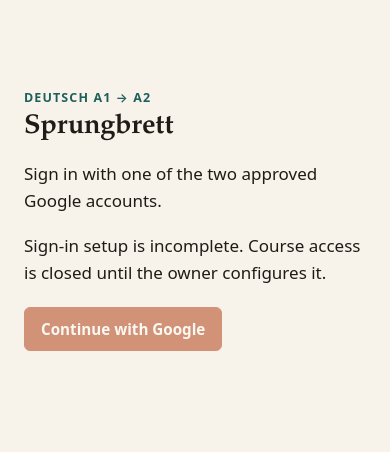
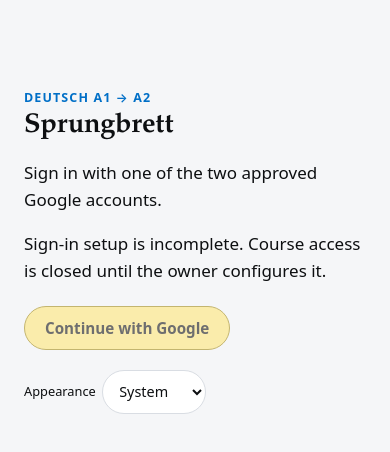
Before and after one commit to mehedi-hasan-2426/sprungbrett-deutsch, a Next.js app: page /signin in a window 390 px wide. Shown: the top 452 px of the page. Built offline with nearby package versions, Linux system fonts and the light colour scheme; no server answers.

Commit message:
Add light, dark and system appearance with new design tokens
Persist the appearance choice per device via a same-origin startup script, restyle buttons, navigation, cards and inputs with an accessible yellow/blue palette, and fix tablet header and sidebar layout.

```diff
--- a/pages/_document.tsx
+++ b/pages/_document.tsx
@@ -1,4 +1,5 @@
 import { Head, Html, Main, NextScript } from "next/document";
+import Script from "next/script";
 
 export default function Document() {
   return (
@@ -7,6 +8,7 @@
         <meta name="description" content="Practise German from A1 to A2 with instant feedback. No account, no tracking." />
         <meta name="color-scheme" content="light dark" />
         <meta name="referrer" content="no-referrer" />
+        <Script src="/appearance.js" strategy="beforeInteractive" defer={false} />
       </Head>
       <body>
         <Main />
--- a/pages/signin.tsx
+++ b/pages/signin.tsx
@@ -6,6 +6,7 @@
 import { authConfigured, authOptions } from "../src/server/auth.ts";
 import type { CourseSession } from "../src/server/auth.ts";
 import { canAccess } from "../src/lib/access.ts";
+import { AppearancePicker } from "../src/components/AppearancePicker.tsx";
 
 export default function SignIn({ configured, denied }: { configured: boolean; denied: boolean }) {
   const [pending, setPending] = useState(false);
@@ -29,6 +30,7 @@
       {denied ? <p role="alert">Access denied or sign-in failed. Only the two approved, verified Google accounts can enter.</p> : null}
       {failed ? <p role="alert">Sign-in could not start. Please try again.</p> : null}
       <button type="button" disabled={!configured || pending} onClick={login}>{pending ? "Opening Google..." : "Continue with Google"}</button>
+      <AppearancePicker />
     </main>
   );
 }
--- a/scripts/verify.mjs
+++ b/scripts/verify.mjs
@@ -16,7 +16,7 @@
 const read = (...parts) => readFileSync(join(ROOT, ...parts), "utf8");
 const walk = (dir) =>
   existsSync(dir) ? readdirSync(dir, { withFileTypes: true }).flatMap((e) => (e.isDirectory() ? walk(join(dir, e.name)) : [join(dir, e.name)])) : [];
-const sourceFiles = () => ["src", "pages", "scripts", "tests"].flatMap((d) => walk(join(ROOT, d))).filter((f) => /\.(ts|tsx|mjs|js)$/.test(f));
+const sourceFiles = () => ["src", "pages", "public", "scripts", "tests"].flatMap((d) => walk(join(ROOT, d))).filter((f) => /\.(ts|tsx|mjs|js)$/.test(f));
 
 function assert(condition, message) {
   if (!condition) throw new Error(message);
--- /dev/null
+++ b/src/components/AppearancePicker.tsx
@@ -0,0 +1,25 @@
+import { useSyncExternalStore } from "react";
+
+function subscribe(notify: () => void) {
+  window.addEventListener("sprungbrett:appearance-changed", notify);
+  return () => window.removeEventListener("sprungbrett:appearance-changed", notify);
+}
+
+function snapshot() {
+  const value = document.documentElement.dataset.appearance;
+  return value === "light" || value === "dark" ? value : "system";
+}
+
+export function AppearancePicker() {
+  const appearance = useSyncExternalStore(subscribe, snapshot, () => "system");
+  return (
+    <label className="appearance-picker">
+      <span>Appearance</span>
+      <select value={appearance} onChange={(event) => window.dispatchEvent(new CustomEvent("sprungbrett:appearance-set", { detail: event.target.value }))}>
+        <option value="system">System</option>
+        <option value="light">Light</option>
+        <option value="dark">Dark</option>
+      </select>
+    </label>
+  );
+}
--- a/src/components/Layout.tsx
+++ b/src/components/Layout.tsx
@@ -6,6 +6,7 @@
 import { Sidebar } from "./Sidebar.tsx";
 import { signOut } from "next-auth/react";
 import { useState } from "react";
+import { AppearancePicker } from "./AppearancePicker.tsx";
 
 const SYNC_LABEL = {
   loading: "Loading progress...", pending: "Save pending", saving: "Saving...",
@@ -61,6 +62,7 @@
           ))}
         </nav>
         <div className="account-actions">
+          <AppearancePicker />
           <Link className="save-state" href="/fortschritt" aria-live="polite">{SYNC_LABEL[syncStatus]}</Link>
           <button type="button" className="link" onClick={leave} disabled={leaving}>{leaving ? "Signing out..." : "Sign out"}</button>
         </div>
--- a/styles/app.css
+++ b/styles/app.css
@@ -1,58 +1,99 @@
-:root {
-  --bg: #f7f3ea;
-  --card: #fffdf8;
-  --fg: #1f1b16;
-  --muted: #6b6358;
-  --line: #e4dccd;
-  --accent: #b4441c;
-  --accent-fg: #fffdf8;
-  --teal: #1f5f5b;
-  --tint: #f1eadb;
-  --ok-bg: #e3efe4;
-  --ok-fg: #1d4f27;
-  --hint-bg: #fbf0d3;
-  --hint-fg: #5a4206;
-  --bad-bg: #f9e3dc;
-  --bad-fg: #7f2410;
-  --neutral-bg: #e6eeec;
-  --focus: #1f5f5b;
-  --serif: "Iowan Old Style", "Palatino Linotype", Palatino, "Book Antiqua", Georgia, serif;
+:root, :root[data-appearance="light"] {
+  --bg: #f5f6f8;
+  --card: #ffffff;
+  --fg: #0d0f11;
+  --muted: #575757;
+  --line: #d9dde3;
+  --accent: #0058a7;
+  --emph: #836a00;
+  --action: #ffe46d;
+  --action-hover: #ffd93d;
+  --action-fg: #000000;
+  --action-line: #9b8000;
+  --teal: #006fc7;
+  --tint: #eef1f5;
+  --ok-bg: #e3f3e8;
+  --ok-fg: #14532d;
+  --hint-bg: #fff6c8;
+  --hint-fg: #5a4500;
+  --bad-bg: #ffe5e0;
+  --bad-fg: #9b0000;
+  --neutral-bg: #e7f3ff;
+  --focus: #0086e5;
+  --glow: rgba(23, 158, 255, 0.35);
+  --raise: 0 1px 2px rgba(13, 15, 17, 0.06), 0 4px 16px rgba(13, 15, 17, 0.05);
+  --radius: 20px;
+  --serif: "Playfair Display", "Iowan Old Style", "Palatino Linotype", Palatino, "Book Antiqua", Georgia, serif;
   --sans: system-ui, -apple-system, "Segoe UI", Roboto, "Noto Sans", "Helvetica Neue", Arial, sans-serif;
   font-family: var(--sans);
-  color-scheme: light dark;
+  color-scheme: light;
 }
 
 @media (prefers-color-scheme: dark) {
   :root {
-    --bg: #16140f;
-    --card: #1f1c17;
-    --fg: #efe8dc;
-    --muted: #b0a698;
-    --line: #3a342b;
-    --accent: #e0784f;
-    --accent-fg: #16140f;
-    --teal: #7fc4bd;
-    --tint: #27231c;
-    --ok-bg: #1d3322;
-    --ok-fg: #cdeccf;
-    --hint-bg: #3a2f14;
-    --hint-fg: #f5e2a8;
-    --bad-bg: #44201a;
-    --bad-fg: #ffd4c6;
-    --neutral-bg: #1c2b29;
-    --focus: #7fc4bd;
+    --bg: #0d0f11;
+    --card: #161a1f;
+    --fg: #ffffff;
+    --muted: #b8c0ca;
+    --line: #2a323c;
+    --accent: #69c7ff;
+    --emph: #ffe46d;
+    --action: #ffe46d;
+    --action-hover: #fff0a8;
+    --action-fg: #000000;
+    --action-line: #ffe46d;
+    --teal: #69c7ff;
+    --tint: #1d242c;
+    --ok-bg: #12301f;
+    --ok-fg: #b8f0c8;
+    --hint-bg: #332a08;
+    --hint-fg: #ffe9a0;
+    --bad-bg: #3a0d10;
+    --bad-fg: #ffbbac;
+    --neutral-bg: #17222d;
+    --focus: #2aa6ff;
+    --glow: rgba(42, 166, 255, 0.55);
+    --raise: none;
+    color-scheme: dark;
   }
+}
+
+:root[data-appearance="dark"] {
+  --bg: #0d0f11;
+  --card: #161a1f;
+  --fg: #ffffff;
+  --muted: #b8c0ca;
+  --line: #2a323c;
+  --accent: #69c7ff;
+  --emph: #ffe46d;
+  --action: #ffe46d;
+  --action-hover: #fff0a8;
+  --action-fg: #000000;
+  --action-line: #ffe46d;
+  --teal: #69c7ff;
+  --tint: #1d242c;
+  --ok-bg: #12301f;
+  --ok-fg: #b8f0c8;
+  --hint-bg: #332a08;
+  --hint-fg: #ffe9a0;
+  --bad-bg: #3a0d10;
+  --bad-fg: #ffbbac;
+  --neutral-bg: #17222d;
+  --focus: #2aa6ff;
+  --glow: rgba(42, 166, 255, 0.55);
+  --raise: none;
+  color-scheme: dark;
 }
 
 * { box-sizing: border-box; }
 html { -webkit-text-size-adjust: 100%; }
 body { margin: 0; background: var(--bg); color: var(--fg); line-height: 1.6; font-size: 1.0625rem; }
 h1, h2, .lesson-num, .lesson-title, .side-num, .brand { font-family: var(--serif); font-weight: 600; letter-spacing: -0.01em; }
-h1 { font-size: 2.1rem; line-height: 1.15; margin: 0.25rem 0 0.75rem; }
+h1 { font-size: clamp(1.75rem, 1.3rem + 1.6vw, 2.5rem); line-height: 1.1; margin: 0.25rem 0 0.75rem; }
 h2 { font-size: 1.35rem; margin-top: 0; }
 h3 { font-size: 1.05rem; margin: 1.75rem 0 0.5rem; padding-top: 0.75rem; border-top: 1px solid var(--line); }
 a { color: var(--accent); text-underline-offset: 0.15em; }
-:focus-visible { outline: 3px solid var(--focus); outline-offset: 2px; }
+:focus-visible { outline: 2px solid var(--focus); outline-offset: 2px; box-shadow: 0 0 6px 3px var(--glow); }
 main[id], section[id], h3[id] { scroll-margin-top: 5rem; }
 
 .skip { position: absolute; left: -999px; }
@@ -60,17 +101,20 @@
 .sr-only { position: absolute; width: 1px; height: 1px; overflow: hidden; clip: rect(0 0 0 0); white-space: nowrap; }
 
 .top { display: flex; flex-wrap: wrap; gap: 0.5rem 1.5rem; align-items: center; padding: 0.7rem 1.25rem; border-bottom: 1px solid var(--line); background: var(--bg); position: sticky; top: 0; z-index: 5; }
-.top nav { display: flex; flex-wrap: wrap; gap: 0.25rem 1.1rem; flex: 1; }
-.top nav a { text-decoration: none; color: var(--fg); padding: 0.25rem 0; font-size: 0.95rem; border-bottom: 2px solid transparent; }
-.top nav a:hover { color: var(--accent); }
-.top nav a[aria-current="page"] { border-bottom-color: var(--accent); }
-.brand { font-size: 1.25rem; text-decoration: none; color: var(--fg); }
+.top nav { display: flex; flex-wrap: wrap; gap: 0.25rem 0.35rem; flex: 1; }
+.top nav a { display: inline-flex; align-items: center; min-height: 40px; text-decoration: none; color: var(--fg); padding: 0 0.85rem; font-size: 0.95rem; font-weight: 500; border-radius: 100px; }
+.top nav a:hover { background: var(--tint); }
+.top nav a[aria-current="page"] { background: var(--action); color: var(--action-fg); font-weight: 600; }
+.brand { font-size: 1.3rem; text-decoration: none; color: var(--fg); }
 .brand-tag { font-family: var(--sans); font-size: 0.75rem; font-weight: 600; color: var(--teal); letter-spacing: 0.06em; margin-left: 0.25rem; }
 .toggle { font-size: 0.9rem; }
 
 .shell { display: grid; grid-template-columns: 17rem minmax(0, 1fr); max-width: 84rem; margin: 0 auto; }
 .signin { width: min(100%, 36rem); margin: 4rem auto; padding: 1.5rem; }
 .account-actions { display: flex; flex-wrap: wrap; align-items: center; gap: 0.5rem 1rem; }
+.appearance-picker { display: inline-flex; flex-wrap: wrap; align-items: center; gap: 0.4rem; max-width: 100%; font-size: 0.8rem; }
+.appearance-picker select { width: 6.5rem; min-height: 44px; font-size: 0.9rem; border-radius: 100px; padding: 0 0.75rem; }
+.signin > .appearance-picker { display: flex; margin-top: 1rem; }
 .save-state { font-size: 0.8rem; min-width: 7rem; }
 .sync-panel { padding: 1rem 0; border-top: 1px solid var(--line); border-bottom: 1px solid var(--line); }
 .grammar-group { margin: 2rem 0 0; }
@@ -82,16 +126,16 @@
 .sidebar { border-right: 1px solid var(--line); }
 .sidebar-body { position: sticky; top: 3.5rem; max-height: calc(100vh - 3.5rem); overflow-y: auto; padding: 1.25rem 1rem 2rem 1.25rem; font-size: 0.92rem; }
 .sidebar-toggle { display: none; }
-.sidebar input[type="search"] { width: 100%; background: var(--card); border-width: 1px; border-radius: 6px; padding: 0.45rem 0.6rem; margin-bottom: 0.75rem; }
+.sidebar input[type="search"] { width: 100%; min-height: 44px; background: var(--card); border-width: 1px; border-radius: 100px; padding: 0.45rem 1rem; margin-bottom: 0.75rem; }
 .sidebar ul, .sidebar ol { list-style: none; margin: 0; padding: 0; }
-.sidebar a { display: block; color: var(--fg); text-decoration: none; padding: 0.3rem 0.5rem; border-radius: 6px; }
+.sidebar a { display: block; color: var(--fg); text-decoration: none; padding: 0.35rem 0.65rem; border-radius: 12px; }
 .sidebar a:hover { background: var(--tint); }
-.sidebar a[aria-current="page"] { background: var(--tint); color: var(--accent); font-weight: 600; }
+.sidebar a[aria-current="page"] { background: var(--tint); color: var(--fg); font-weight: 600; box-shadow: inset 3px 0 0 var(--action-line); }
 .side-top { margin: 0.5rem 0 1rem; }
 .side-weeks { border-top: 1px solid var(--line); border-bottom: 1px solid var(--line); padding: 0.5rem 0; }
 .sidebar .side-week { display: flex; gap: 0.6rem; align-items: baseline; }
 .side-num { color: var(--muted); font-size: 0.85rem; min-width: 1.4rem; }
-.is-current > .side-week .side-num { color: var(--accent); }
+.is-current > .side-week .side-num { color: var(--emph); }
 .side-sections { margin: 0.15rem 0 0.5rem 1.15rem; padding-left: 0.75rem; border-left: 1px solid var(--line); }
 .side-sections a { font-size: 0.88rem; color: var(--muted); padding: 0.2rem 0.5rem; }
 .pill { font-size: 0.68rem; text-transform: uppercase; letter-spacing: 0.06em; color: var(--teal); border: 1px solid currentColor; border-radius: 999px; padding: 0 0.4rem; margin-left: 0.4rem; }
@@ -105,9 +149,9 @@
 .intro { max-width: 42rem; }
 
 .lessons { list-style: none; padding: 0; margin: 1.5rem 0; display: grid; gap: 0.75rem; grid-template-columns: repeat(auto-fill, minmax(17rem, 1fr)); }
-.lesson { display: grid; grid-template-columns: auto 1fr; gap: 0.25rem 1rem; height: 100%; padding: 1rem 1.1rem; background: var(--card); border: 1px solid var(--line); border-radius: 10px; color: var(--fg); text-decoration: none; transition: border-color 0.15s; }
-.lesson:hover { border-color: var(--accent); }
-.lesson-num { font-size: 2rem; line-height: 1; color: var(--accent); }
+.lesson { display: grid; grid-template-columns: auto 1fr; gap: 0.25rem 1rem; height: 100%; padding: 1.1rem 1.25rem; background: var(--card); border: 1px solid var(--line); border-radius: var(--radius); box-shadow: var(--raise); color: var(--fg); text-decoration: none; transition: border-color 0.15s, transform 0.15s; }
+.lesson:hover { border-color: var(--action-line); transform: translateY(-2px); }
+.lesson-num { font-size: 2rem; line-height: 1; color: var(--emph); }
 .lesson-body { display: flex; flex-direction: column; gap: 0.15rem; }
 .lesson-role { font-size: 0.72rem; font-weight: 600; text-transform: uppercase; letter-spacing: 0.08em; color: var(--teal); }
 .lesson-title { font-size: 1.1rem; line-height: 1.3; }
@@ -124,15 +168,15 @@
 .outline a:hover { color: var(--accent); }
 .lesson-content > h3:first-child { border-top: 0; margin-top: 0.5rem; padding-top: 0; }
 
-.soon { background: var(--tint); border: 1px dashed var(--line); border-radius: 10px; padding: 1rem 1.1rem; margin: 0.75rem 0; }
+.soon { background: var(--tint); border: 1px dashed var(--line); border-radius: var(--radius); padding: 1rem 1.1rem; margin: 0.75rem 0; }
 .soon p { margin: 0.25rem 0; }
 .soon-tag { font-size: 0.72rem; font-weight: 600; text-transform: uppercase; letter-spacing: 0.08em; color: var(--teal); }
 
 footer { max-width: 84rem; margin: 2rem auto 0; padding: 1.25rem 2rem; color: var(--muted); font-size: 0.88rem; border-top: 1px solid var(--line); }
 .banner { max-width: 60rem; margin: 0.5rem auto; }
 
-.card { background: var(--card); border: 1px solid var(--line); border-radius: 10px; padding: 1.1rem 1.25rem; margin: 1rem 0; }
-.card.highlight { border-color: var(--accent); box-shadow: inset 4px 0 0 var(--accent); }
+.card { background: var(--card); border: 1px solid var(--line); border-radius: var(--radius); box-shadow: var(--raise); padding: 1.25rem 1.5rem; margin: 1rem 0; }
+.card.highlight { border-color: var(--action-line); box-shadow: inset 4px 0 0 var(--action-line), var(--raise); }
 .grid { display: grid; gap: 0 1rem; grid-template-columns: repeat(auto-fit, minmax(15rem, 1fr)); }
 .muted { color: var(--muted); }
 .warn { font-weight: 700; }
@@ -141,18 +185,24 @@
 .big { font-family: var(--serif); font-size: 1.8rem; font-weight: 600; margin: 0.5rem 0; }
 
 button, .button {
-  display: inline-block; font: inherit; font-weight: 600; font-size: 0.95rem; border: 1px solid var(--accent); background: var(--accent); color: var(--accent-fg);
-  border-radius: 6px; padding: 0.5rem 1rem; min-height: 44px; cursor: pointer; text-decoration: none; margin: 0.25rem 0.25rem 0.25rem 0;
+  display: inline-flex; align-items: center; justify-content: center; gap: 0.4rem; font: inherit; font-weight: 600; font-size: 0.95rem; line-height: 1.2;
+  border: 1px solid var(--action-line); background: var(--action); color: var(--action-fg);
+  border-radius: 100px; padding: 0.55rem 1.25rem; min-height: 44px; cursor: pointer; text-decoration: none; margin: 0.25rem 0.25rem 0.25rem 0;
+  transition: background-color 0.15s, border-color 0.15s, color 0.15s;
 }
-button:hover, .button:hover { filter: brightness(1.08); }
-button.secondary, .button.secondary, .option { background: transparent; color: var(--accent); }
-.option.selected { background: var(--accent); color: var(--accent-fg); }
-button.link { background: none; border: none; color: var(--accent); text-decoration: underline; padding: 0.25rem 0; min-height: 0; font-weight: 500; }
-button.danger { background: transparent; color: var(--bad-fg); border-color: var(--bad-fg); }
-button:disabled { opacity: 0.55; cursor: default; filter: none; }
+button:hover, .button:hover { background: var(--action-hover); }
+button.secondary, .button.secondary, .option { background: transparent; color: var(--fg); border-color: var(--line); }
+button.secondary:hover, .button.secondary:hover, .option:hover { background: var(--tint); border-color: var(--fg); }
+.option.selected, .option.selected:hover { background: var(--action); color: var(--action-fg); border-color: var(--action-line); }
+button.link, button.link:hover { background: none; border: none; color: var(--accent); text-decoration: underline; padding: 0.25rem 0; min-height: 0; font-weight: 500; border-radius: 4px; }
+button.danger, button.danger:hover { background: transparent; color: var(--bad-fg); border-color: var(--bad-fg); }
+button.danger:hover { background: var(--bad-bg); }
+button:disabled, button:disabled:hover { opacity: 0.55; cursor: default; background: var(--action); }
+button.secondary:disabled, .option:disabled { background: transparent; }
+.option.selected:disabled { background: var(--action); opacity: 1; }
 
-input, select, textarea { font: inherit; color: var(--fg); background: var(--card); border: 1px solid var(--line); border-bottom-width: 2px; border-radius: 4px; padding: 0.3rem 0.45rem; }
-input:focus, textarea:focus, select:focus { border-color: var(--accent); }
+input, select, textarea { font: inherit; color: var(--fg); background: var(--card); border: 1px solid var(--line); border-radius: 12px; padding: 0.4rem 0.6rem; }
+input:focus, textarea:focus, select:focus { border-color: var(--focus); }
 textarea, input.full { width: 100%; }
 input.blank { margin: 0 0.2rem; min-width: 4rem; max-width: 100%; }
 
@@ -160,9 +210,9 @@
 .item { border-top: 1px solid var(--line); padding: 0.75rem 0; margin: 0; border-left: 0; border-right: 0; border-bottom: 0; }
 fieldset.item { padding: 0.75rem 0; }
 .item legend { padding: 0; }
-.num { color: var(--accent); font-family: var(--serif); font-weight: 600; }
+.num { color: var(--emph); font-family: var(--serif); font-weight: 600; }
 .row, .options { display: flex; flex-wrap: wrap; gap: 0.25rem 0.5rem; align-items: center; }
-.feedback { border-radius: 6px; padding: 0.5rem 0.75rem; margin: 0.4rem 0; }
+.feedback { border-radius: 14px; padding: 0.6rem 0.9rem; margin: 0.4rem 0; }
 .feedback p { margin: 0.2rem 0; }
 .feedback.ok { background: var(--ok-bg); color: var(--ok-fg); }
 .feedback.hint { background: var(--hint-bg); color: var(--hint-fg); }
@@ -183,9 +233,9 @@
 ul.checks { list-style: none; padding-left: 0.25rem; }
 
 .player, .recorder, .writing, .rubric { margin: 0.75rem 0; }
-.rubric { border: 1px solid var(--line); border-radius: 8px; }
+.rubric { border: 1px solid var(--line); border-radius: 14px; padding: 0.25rem 0.75rem; }
 .rubric-row { display: flex; flex-wrap: wrap; justify-content: space-between; align-items: center; gap: 0.5rem; border-bottom: 1px dashed var(--line); padding: 0.25rem 0; }
-.model { background: var(--neutral-bg); border-radius: 8px; padding: 0.5rem 0.9rem; }
+.model { background: var(--neutral-bg); border-radius: 14px; padding: 0.6rem 1rem; }
 .flashcard { text-align: center; }
 .back { border-top: 1px solid var(--line); margin-top: 0.75rem; padding-top: 0.5rem; }
 .flashcard .row, .flashcard .options { justify-content: center; }
@@ -200,6 +250,14 @@
 @media (max-width: 70rem) {
   .lesson-grid { grid-template-columns: minmax(0, 1fr); }
   .outline { display: none; }
+}
+
+@media (max-width: 64rem) {
+  .top { justify-content: space-between; }
+  .top nav { order: 3; flex-basis: 100%; flex-wrap: nowrap; overflow-x: auto; gap: 0.25rem; padding-bottom: 0.25rem; }
+  .top nav a { white-space: nowrap; }
+  main[id], section[id], h3[id] { scroll-margin-top: 8rem; }
+  .sidebar-body { top: 7.75rem; max-height: calc(100vh - 7.75rem); }
 }
 
 @media (max-width: 52rem) {
@@ -219,9 +277,7 @@
   .vocab-table td:first-child { font-weight: 600; }
   .vocab-table td:nth-child(3), .vocab-table td:nth-child(4) { grid-column: 1 / -1; }
   .vocab-table td:nth-child(3)::before { content: attr(data-label) ": "; color: var(--muted); }
-  .top { position: static; justify-content: space-between; padding: 0.6rem 1rem; }
-  .top nav { order: 3; flex-basis: 100%; flex-wrap: nowrap; overflow-x: auto; gap: 1rem; padding-bottom: 0.25rem; }
-  .top nav a { white-space: nowrap; }
+  .top { position: static; padding: 0.6rem 1rem; }
   h1 { font-size: 1.7rem; }
   main[id], section[id], h3[id] { scroll-margin-top: 1rem; }
   footer { padding: 1rem; }
```
Also changed, not shown: public/appearance.js (added, +37 -0 lines), 2 other files (tests, documents, lock files or other folders).
